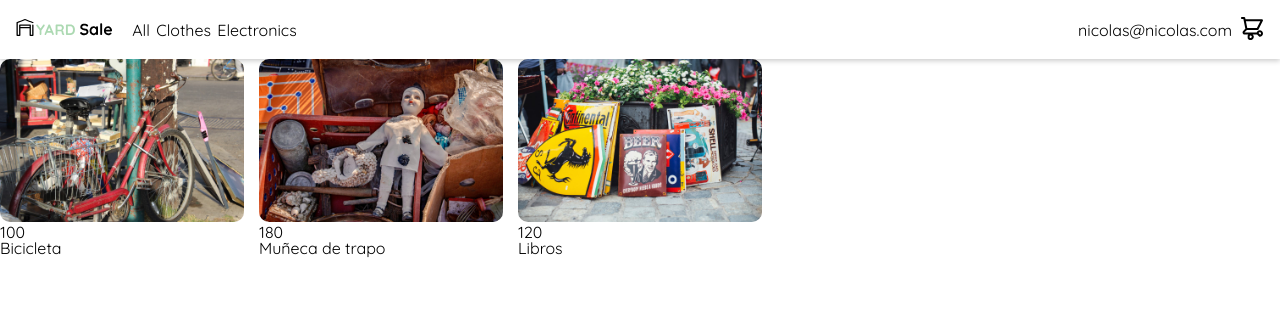
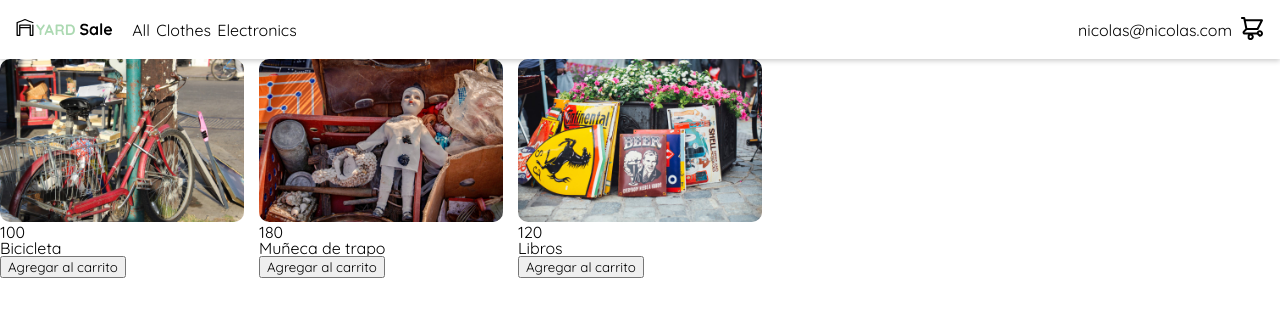
Before and after one commit to AlexCoronat/store, an Angular app: page / in a window 1280 px wide. Shown: the top 316 px of the page. Built offline with nearby package versions, Linux system fonts and the light colour scheme.

Commit message:
Creando funcionalidad en el carrito de compras

```diff
--- a/src/app/components/product/product.component.html
+++ b/src/app/components/product/product.component.html
@@ -1,3 +1,4 @@
 <app-img [img]="product.image"></app-img>
 <h2>{{ product.price }}</h2>
 <p>{{product.name}}</p>
+<button (click)="addToCar()">Agregar al carrito</button>
--- a/src/app/components/product/product.component.ts
+++ b/src/app/components/product/product.component.ts
@@ -1,4 +1,4 @@
-import { Component, OnInit, Input } from '@angular/core';
+import { Component, OnInit, Input, Output, EventEmitter } from '@angular/core';
 import { Product } from 'src/app/models/product.model';
 
 @Component({
@@ -13,6 +13,12 @@ export class ProductComponent implements OnInit{
     price: 0,
     image: ''
   }
+  //Se usa para poder exportar la variable
+  @Output() addedProduct = new EventEmitter
+
+  addToCar(){
+    this.addedProduct.emit(this.product)
+  }
   constructor(){}
   ngOnInit(): void {
   }
--- a/src/app/components/products/products.component.html
+++ b/src/app/components/products/products.component.html
@@ -1,3 +1,7 @@
 <div class="products--grid">
-  <app-product [product]="prod" *ngFor="let prod of products "></app-product>
+  <app-product
+      [product]="prod"
+      *ngFor="let prod of products"
+      (addedProduct)="addProdToCar($event)">
+    </app-product>
 </div>
--- a/src/app/components/products/products.component.ts
+++ b/src/app/components/products/products.component.ts
@@ -7,6 +7,8 @@ import { Product } from 'src/app/models/product.model';
   styleUrls: ['./products.component.scss']
 })
 export class ProductsComponent {
+  total = 0
+  shoppingList: Product[]=[]
   products: Product[] = [
     {
       id: 1,
@@ -27,4 +29,10 @@ export class ProductsComponent {
       image: './assets/images/books.jpg'
   }
   ]
+  //recibe un producto como parametro y lo inserta a la lista vacía
+  addProdToCar(product: Product){
+    this.shoppingList.push(product)
+    this.total = this.shoppingList.reduce((suma, item) => suma + item.price,0)
+    console.log(this.total)
+  }
 }
```
